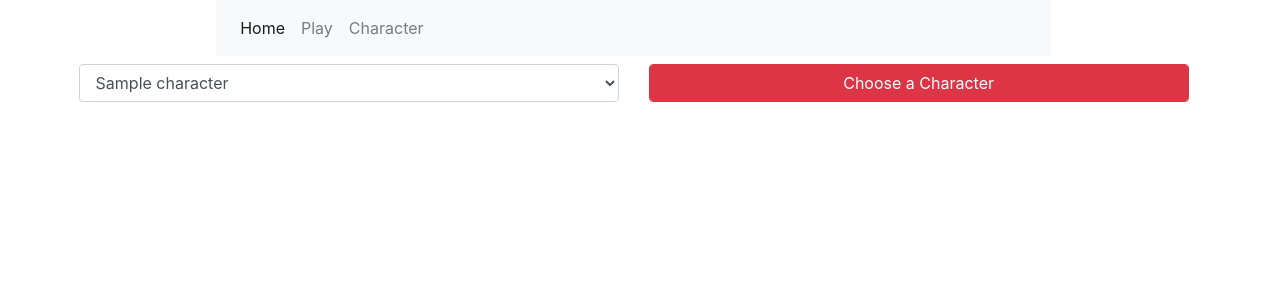
After one commit to 2020SeniorProject/CS-490-Senior-Project, a Flask app: page /play/choose in a window 1280 px wide. The commit adds this page. Shown: the top 300 px of the page. Run offline with Flask 2, Linux system fonts and the light colour scheme; a user stored in the database is signed in; tables that the repository leaves empty hold one stand-in row (values such as "Sample post"); some libraries are stand-ins or nearby versions.

Commit message:
Added character deletion, choice of which character enters a game

```diff
--- a/app.py
+++ b/app.py
@@ -92,12 +92,23 @@ def load_user(user_id):
 
 ### ROUTING DIRECTIVES
 
-@app.route("/characters")
+# Viewing characters page
+@app.route("/characters", methods=["GET", "POST"])
 @login_required
 def view_characters():
-    items = read_db("characters", "*", f"WHERE user_name = '{user_name}'")
+    # TODO: Refactor this
+    # TODO: Add in the ability to edit characters
+    user = read_db("users", "*", f"WHERE user_id = '{current_user.get_user_id()}'")
+    if request.method == "POST":
+        print("TEST DELETING")
+        print(request.form)
+        delete_from_db("characters", f"WHERE user_id = '{user[0][0]}' AND chr_name = '{request.form['character_name']}'")
+    else:
+        print("NORMAL")
+    items = read_db("characters", "*", f"WHERE user_id = '{user[0][0]}'")
     return render_template("view_characters.html", items=items)
 
+# Character creation page
 @app.route("/create_character", methods=["POST", "GET"])
 @login_required
 def character_creation():
@@ -123,10 +134,25 @@ def character_creation():
 def home():
     return render_template("base.html", async_mode=socketio.async_mode)
 
+# TODO: Will want to change how this works
+@app.route("/play/choose")
+@login_required
+def choose_character():
+    # TODO: Somehow change the database to update what game the character is in
+    # TODO: Change the page to display an "add character" button if they do not have any characters
+    user = read_db("users", "*", f"WHERE user_id = '{current_user.get_user_id()}'")
+    characters = read_db("characters", "*", f"WHERE user_id = '{user[0][0]}'")
+    print(characters)
+    return render_template("choose_character.html", characters=characters)
+
+
 # Gameplay Page
-@app.route("/play")
+@app.route("/play", methods=["POST"])
 @login_required
 def play():
+    # TODO: Integrate character name into the messages sent by the sockets
+    # TODO: Update the database to state that this character is in the game
+    print(request.form)
     return render_template("index.html", async_mode=socketio.async_mode)
 
 # Landing Login Page
--- a/classes.py
+++ b/classes.py
@@ -18,12 +18,12 @@ class CharacterValidation(FlaskForm):
     classname = StringField('class', [DataRequired(message="Please choose class ")])
     subclass = StringField('subclass', [DataRequired(message ="Please choose subclass")])
     level = IntegerField('level', [DataRequired(message="Please input level"), NumberRange(min=1, max=20, message="Outside Possible Range")])
-    strength = IntegerField('Str', [DataRequired(message="Please input strength"), NumberRange(min=1, max=20, message="Outside Possible Range")])
-    dexterity = IntegerField('Dex', [DataRequired(message="Please input dex"), NumberRange(min=1, max=20, message="Outside Possible Range")])
-    constitution = IntegerField('cons', [DataRequired(message="Please input cons"), NumberRange(min=1, max=20, message="Outside Possible Range")])
-    intelligence = IntegerField('int', [DataRequired(message="Please input int"), NumberRange(min=1, max=20, message="Outside Possible Range")])
-    wisdom = IntegerField('wis', [DataRequired(message="Please input int"), NumberRange(min=1, max=20, message="Outside Possible Range")])
-    charisma = IntegerField('chr', [DataRequired(message="Please input charisma"), NumberRange(min=1, max=20, message="Outside Possible Range")])
+    strength = IntegerField('Str', [DataRequired(message="Please input strength"), NumberRange(min=1, max=30, message="Outside Possible Range")])
+    dexterity = IntegerField('Dex', [DataRequired(message="Please input dex"), NumberRange(min=1, max=30, message="Outside Possible Range")])
+    constitution = IntegerField('cons', [DataRequired(message="Please input cons"), NumberRange(min=1, max=30, message="Outside Possible Range")])
+    intelligence = IntegerField('int', [DataRequired(message="Please input int"), NumberRange(min=1, max=30, message="Outside Possible Range")])
+    wisdom = IntegerField('wis', [DataRequired(message="Please input int"), NumberRange(min=1, max=30, message="Outside Possible Range")])
+    charisma = IntegerField('chr', [DataRequired(message="Please input charisma"), NumberRange(min=1, max=30, message="Outside Possible Range")])
     hitpoints = IntegerField('hp', [DataRequired(message="Please input hp")])
 
 
--- a/db.py
+++ b/db.py
@@ -75,6 +75,13 @@ def read_db(db_name, rows="*", extra_clause = ""):
         return ret_lst
 
 
+def delete_from_db(db_name, extra_clause = ""):
+    with create_connection("battle_sesh.db") as conn:
+        cur = conn.cursor()
+        cur.execute(f"DELETE FROM {db_name} {extra_clause};")
+        conn.commit()
+
+
 def build_api_db(files):
     with sqlite3.connect("api.db") as conn:
         cur = conn.cursor()
--- a/templates/add_character.html
+++ b/templates/add_character.html
@@ -1,7 +1,7 @@
 {% extends "base.html" %}
 
 {% block content %}
-<script src="static/js/api_calls.js"></script>
+<script src="/static/js/api_calls.js"></script>
 <div class="container">
 
     <h1 class="text-center">Add a Character</h1>
--- a/templates/base.html
+++ b/templates/base.html
@@ -1,7 +1,7 @@
 <html>
     <head>
-        <link rel="stylesheet" href="static/css/bootstrap.min.css">
-        <link rel="stylesheet" href="static/css/style.css">
+        <link rel="stylesheet" href="/static/css/bootstrap.min.css">
+        <link rel="stylesheet" href="/static/css/style.css">
         <script src="//code.jquery.com/jquery-1.12.4.min.js" integrity="sha256-ZosEbRLbNQzLpnKIkEdrPv7lOy9C27hHQ+Xp8a4MxAQ=" crossorigin="anonymous"></script>
         <script src="//cdnjs.cloudflare.com/ajax/libs/socket.io/2.2.0/socket.io.js" integrity="sha256-yr4fRk/GU1ehYJPAs8P4JlTgu0Hdsp4ZKrx8bDEDC3I=" crossorigin="anonymous"></script>
     </head>
@@ -22,7 +22,7 @@
                           <a class="nav-link" href="/home">Home <span class="sr-only">(current)</span></a>
                         </li>
                         <li class="nav-item">
-                          <a class="nav-link" href="/play">Play</a>
+                          <a class="nav-link" href="/play/choose">Play</a>
                         </li>
                         <li class="nav-item">
                           <a class="nav-link" href="/characters">Character</a>
--- /dev/null
+++ b/templates/choose_character.html
@@ -0,0 +1,23 @@
+{% extends "base.html" %}
+
+{% block content %}
+<!-- TODO: Change the form width -->
+<div class="container">
+<form action="/play" method="POST" class="form">
+    <div class="row">
+        <div class="col form-group">
+            <select name="character" id="character" class="form-control">
+                {% for character in characters %}
+                <option>{{ character[2] }}</option>
+                {% endfor %}
+            </select>
+        </div>
+        <div class="col form-group">
+            <input type="submit" class="btn btn-danger btm-sm form-control" value="Choose a Character">
+            <input type="hidden" name="csrf_token" value="{{ csrf_token() }}"/>
+        </div>
+    </div>
+</form>
+</div>
+
+{% endblock %}
--- a/templates/index.html
+++ b/templates/index.html
@@ -1,7 +1,7 @@
 {% extends "base.html" %}
 
 {% block content %}
-<script src="static/js/script.js"></script>
+<script src="/static/js/script.js"></script>
 
 <div class=row style="height:65%;">
     <div class="col-2 border border-dark h-100" style="overflow:scroll;">
```
Also changed, not shown: templates/view_characters.html (+18 -22 lines).
